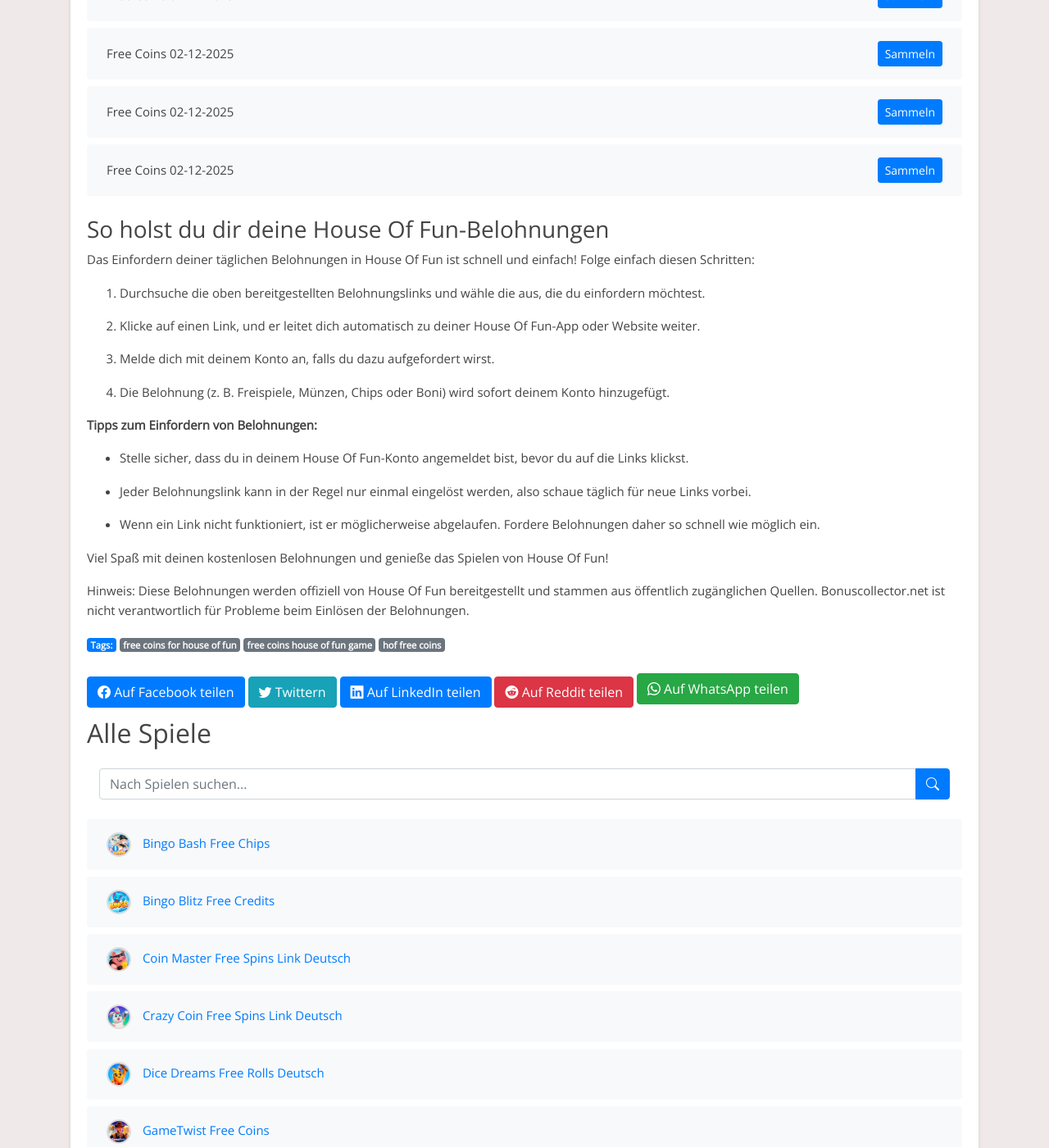
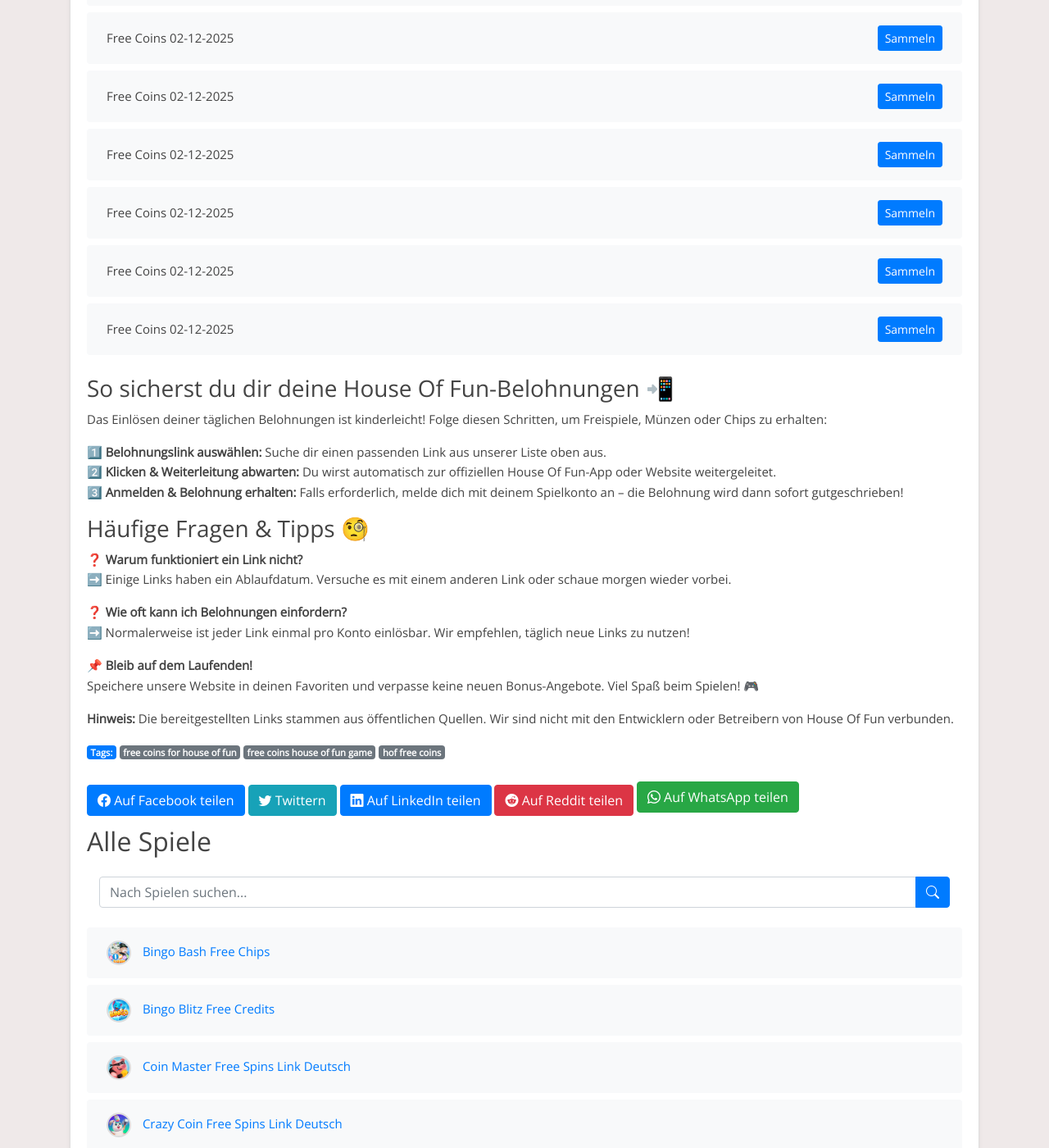
Before and after one commit to iamrohanroy/hkts-blog, a Jekyll site: the page built from _posts/2025-01-19-house-of-fun.md, in a window 1280 px wide and 1400 px high, scrolled down 7477 px. Shown: the whole window at 82% size. Built offline with Jekyll 4.4.1, drawn with Linux system fonts in a browser that asks for light colours; some of the changed text lies outside the part shown.

Commit message:
Aktualisiere -Inhalte und Links

```diff
--- a/_includes/house-of-fun_footer.html
+++ b/_includes/house-of-fun_footer.html
@@ -1,27 +1,19 @@
-### So holst du dir deine House Of Fun-Belohnungen
+### So sicherst du dir deine House Of Fun-Belohnungen 📲
 
+Das Einlösen deiner täglichen Belohnungen ist kinderleicht! Folge diesen Schritten, um Freispiele, Münzen oder Chips zu erhalten:
 
-Das Einfordern deiner täglichen Belohnungen in House Of Fun ist schnell und einfach! Folge einfach diesen Schritten:
+1️⃣ **Belohnungslink auswählen:** Suche dir einen passenden Link aus unserer Liste oben aus.
+2️⃣ **Klicken & Weiterleitung abwarten:** Du wirst automatisch zur offiziellen House Of Fun-App oder Website weitergeleitet.
+3️⃣ **Anmelden & Belohnung erhalten:** Falls erforderlich, melde dich mit deinem Spielkonto an – die Belohnung wird dann sofort gutgeschrieben!
 
-1. Durchsuche die oben bereitgestellten Belohnungslinks und wähle die aus, die du einfordern möchtest.
+### Häufige Fragen & Tipps 🧐
+❓ **Warum funktioniert ein Link nicht?**
+➡️ Einige Links haben ein Ablaufdatum. Versuche es mit einem anderen Link oder schaue morgen wieder vorbei.
 
-2. Klicke auf einen Link, und er leitet dich automatisch zu deiner House Of Fun-App oder Website weiter.
+❓ **Wie oft kann ich Belohnungen einfordern?**
+➡️ Normalerweise ist jeder Link einmal pro Konto einlösbar. Wir empfehlen, täglich neue Links zu nutzen!
 
-3. Melde dich mit deinem Konto an, falls du dazu aufgefordert wirst.
+📌 **Bleib auf dem Laufenden!**
+Speichere unsere Website in deinen Favoriten und verpasse keine neuen Bonus-Angebote. Viel Spaß beim Spielen! 🎮
 
-4. Die Belohnung (z. B. Freispiele, Münzen, Chips oder Boni) wird sofort deinem Konto hinzugefügt.
-
-
-**Tipps zum Einfordern von Belohnungen:**
-
-- Stelle sicher, dass du in deinem House Of Fun-Konto angemeldet bist, bevor du auf die Links klickst.
-
-- Jeder Belohnungslink kann in der Regel nur einmal eingelöst werden, also schaue täglich für neue Links vorbei.
-
-- Wenn ein Link nicht funktioniert, ist er möglicherweise abgelaufen. Fordere Belohnungen daher so schnell wie möglich ein.
-
-
-Viel Spaß mit deinen kostenlosen Belohnungen und genieße das Spielen von House Of Fun!
-
-
-Hinweis: Diese Belohnungen werden offiziell von House Of Fun bereitgestellt und stammen aus öffentlich zugänglichen Quellen. Bonuscollector.net ist nicht verantwortlich für Probleme beim Einlösen der Belohnungen.
+**Hinweis:** Die bereitgestellten Links stammen aus öffentlichen Quellen. Wir sind nicht mit den Entwicklern oder Betreibern von House Of Fun verbunden.
--- a/_includes/house-of-fun_post.html
+++ b/_includes/house-of-fun_post.html
@@ -1,13 +1,17 @@
-Entdecke tägliche House Of Fun-Belohnungen!
+## Tägliche House Of Fun-Belohnungen – Exklusive Gratis-Links! 🎉
 
+Bist du ein leidenschaftlicher House Of Fun-Spieler und möchtest dein Spielerlebnis auf das nächste Level bringen? Dann bist du hier genau richtig! Wir stellen dir täglich aktualisierte Links für Freispiele, Münzen, Chips und viele weitere exklusive Belohnungen zur Verfügung.
 
-Bist du ein Fan von House Of Fun und möchtest dein Spielerlebnis verbessern? Du bist hier genau richtig! Diese Seite ist allen House Of Fun-Enthusiasten gewidmet, die täglich kostenlose Belohnungen einfordern möchten. Hier findest du die neuesten Links, um Freispiele, Münzen, Chips und andere spannende Boni zu sammeln, damit du das Spiel noch mehr genießen kannst.
+### Warum solltest du unsere Belohnungslinks nutzen?
+✅ **Täglich neue Belohnungen:** Wir aktualisieren unsere Links regelmäßig, damit du keine Chance auf Gratis-Boni verpasst.
+✅ **100 % sicher & kostenlos:** Unsere Links stammen aus offiziellen Quellen und können völlig kostenlos eingelöst werden.
+✅ **Ohne Anmeldung:** Kein Registrierungszwang – klicke einfach auf den Link und sichere dir deine Belohnung!
 
+**💡 Tipp:** Speichere diese Seite als Favorit und schaue täglich vorbei, um keine Belohnung zu verpassen!
 
-House Of Fun ist ein unterhaltsames Spiel, das von Millionen geliebt wird. Ob du höhere Level erreichen oder einfach nur den Nervenkitzel genießen möchtest – unsere täglichen Belohnungslinks halten dich im Spiel.
+### Was ist House Of Fun?
+House Of Fun ist ein fesselndes Spiel, das Millionen von Spielern weltweit begeistert. Egal, ob du höhere Level erreichen oder einfach nur den Nervenkitzel genießen möchtest – mit unseren täglichen Gratis-Links kannst du deine Chancen maximieren.
 
+**Hinweis:** House Of Fun ist eine unabhängige App und steht in keiner Verbindung zu dieser Website. Unsere Links stammen aus öffentlich zugänglichen Quellen.
 
-Hinweis: House Of Fun ist eine kostenlose App, die ausschließlich zu Unterhaltungszwecken entwickelt wurde. Bonuscollector.net ist eine unabhängige Plattform und steht in keiner Verbindung zu den Entwicklern oder Eigentümern von House Of Fun.
-
-
-Schau täglich vorbei, um sicherzustellen, dass du keine Belohnung verpasst!
+🎁 **Jetzt Belohnungen einfordern – Viel Spaß beim Spielen!** 🕹️
```
